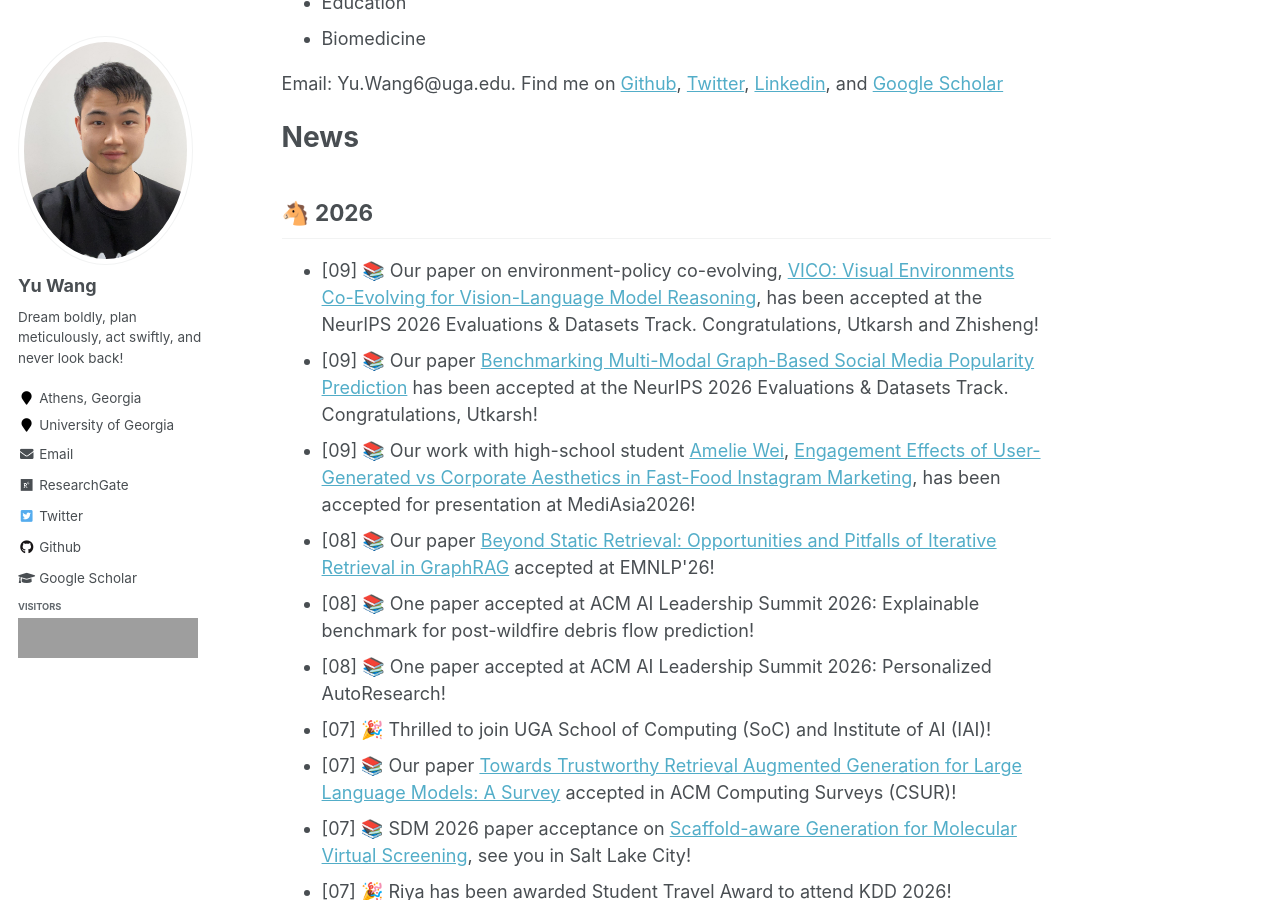
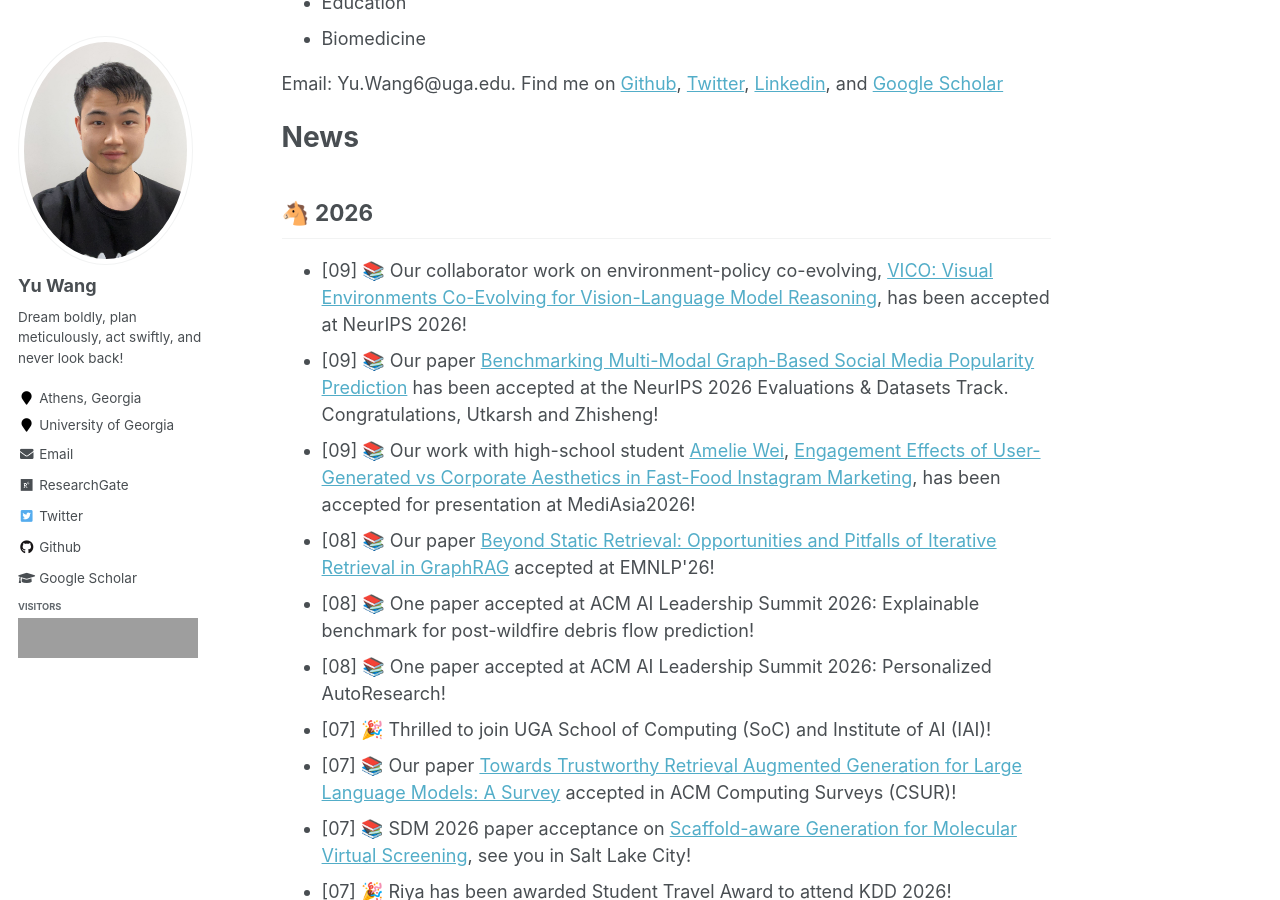
Before and after one commit to yuwang0103/yuwang0103.github.io, a Jekyll site: the page built from _pages/about.md, in a window 1280 px wide and 900 px high, scrolled down 999 px. Built offline with Jekyll 4.4.1, drawn with Linux system fonts in a browser that asks for light colours; grey boxes are pictures that could not be loaded.

Commit message:
Correct NeurIPS paper acknowledgments

```diff
--- a/_pages/about.md
+++ b/_pages/about.md
@@ -35,8 +35,8 @@ News
 🐴 2026
 -----
 <ul>
-<li>[09] 📚 Our paper on environment-policy co-evolving, <a href='https://openreview.net/forum?id=bWQSO81TTf'>VICO: Visual Environments Co-Evolving for Vision-Language Model Reasoning</a>, has been accepted at the NeurIPS 2026 Evaluations &amp; Datasets Track. Congratulations, Utkarsh and Zhisheng!</li>
-<li>[09] 📚 Our paper <a href='https://arxiv.org/abs/2606.27539'>Benchmarking Multi-Modal Graph-Based Social Media Popularity Prediction</a> has been accepted at the NeurIPS 2026 Evaluations &amp; Datasets Track. Congratulations, Utkarsh!</li>
+<li>[09] 📚 Our collaborator work on environment-policy co-evolving, <a href='https://openreview.net/forum?id=bWQSO81TTf'>VICO: Visual Environments Co-Evolving for Vision-Language Model Reasoning</a>, has been accepted at NeurIPS 2026!</li>
+<li>[09] 📚 Our paper <a href='https://arxiv.org/abs/2606.27539'>Benchmarking Multi-Modal Graph-Based Social Media Popularity Prediction</a> has been accepted at the NeurIPS 2026 Evaluations &amp; Datasets Track. Congratulations, Utkarsh and Zhisheng!</li>
 <li>[09] 📚 Our work with high-school student <a href='https://www.linkedin.com/in/ameliewei'>Amelie Wei</a>, <a href='https://mediasia.iafor.org/'>Engagement Effects of User-Generated vs Corporate Aesthetics in Fast-Food Instagram Marketing</a>, has been accepted for presentation at MediAsia2026!</li>
 <li>[08] 📚 Our paper <a href='https://arxiv.org/abs/2509.25530'>Beyond Static Retrieval: Opportunities and Pitfalls of Iterative Retrieval in GraphRAG</a> accepted at EMNLP'26!</li>
 <li>[08] 📚 One paper accepted at ACM AI Leadership Summit 2026: Explainable benchmark for post-wildfire debris flow prediction!</li>
```
